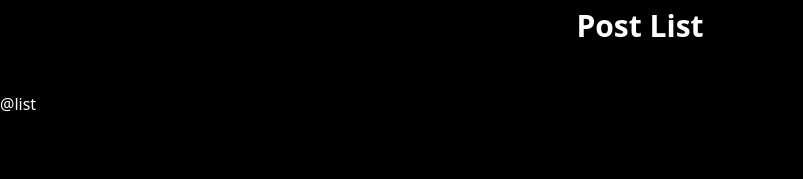
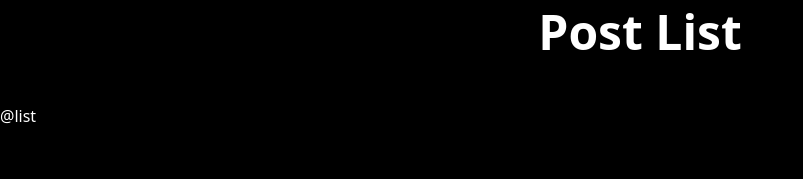
Before and after one commit to DavideFarci/express-blog-intro, a website: page postList.html in a window 1280 px wide. Shown: the whole page, without its empty margins (0-803 px from the left). Drawn offline with nearby package versions, Linux system fonts and the light colour scheme.

Commit message:
fix style

```diff
--- a/postList.html
+++ b/postList.html
@@ -8,8 +8,8 @@
   </head>
   <body class="bg-black text-white">
     <div class="container mx-auto py-2">
-      <h1 class="text-3xl font-bold text-center">Post List</h1>
-      <ul class="grid grid-cols-3 gap-4 py-12">
+      <h1 class="text-5xl font-bold text-center">Post List</h1>
+      <ul class="grid grid-cols-3 gap-8 py-12">
         @list
       </ul>
     </div>
```
Also changed, not shown: home.html (+1 -1 lines), post.html (+3 -1 lines).
